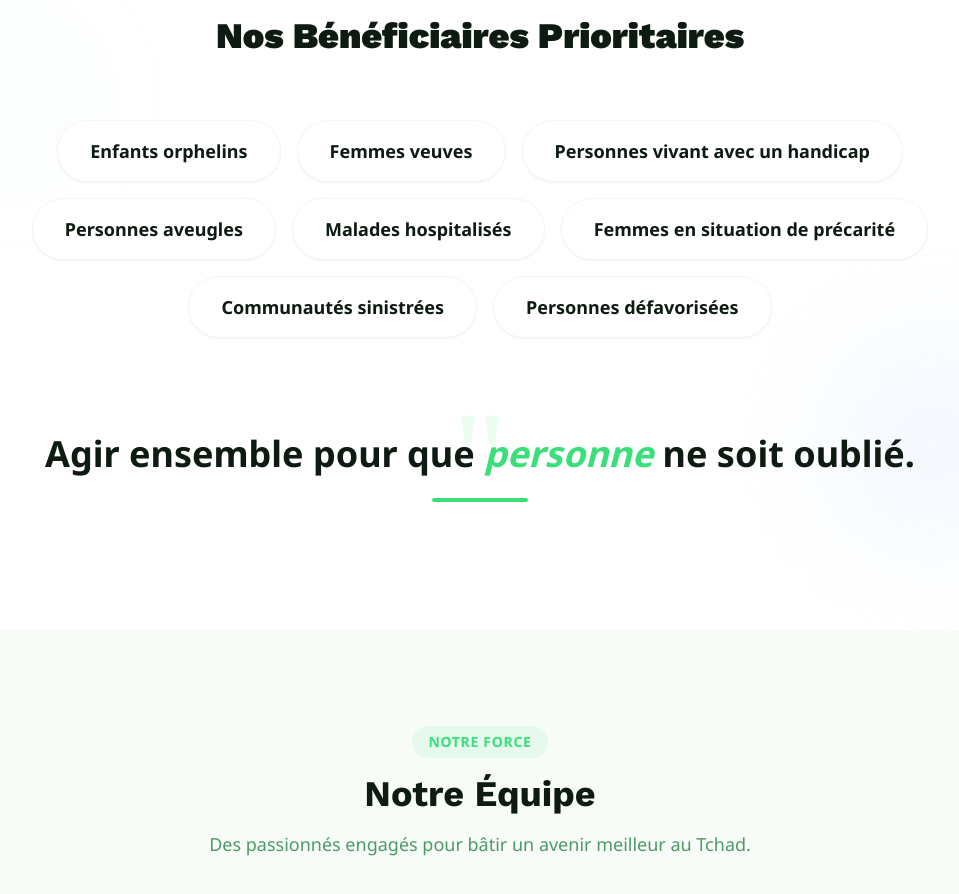
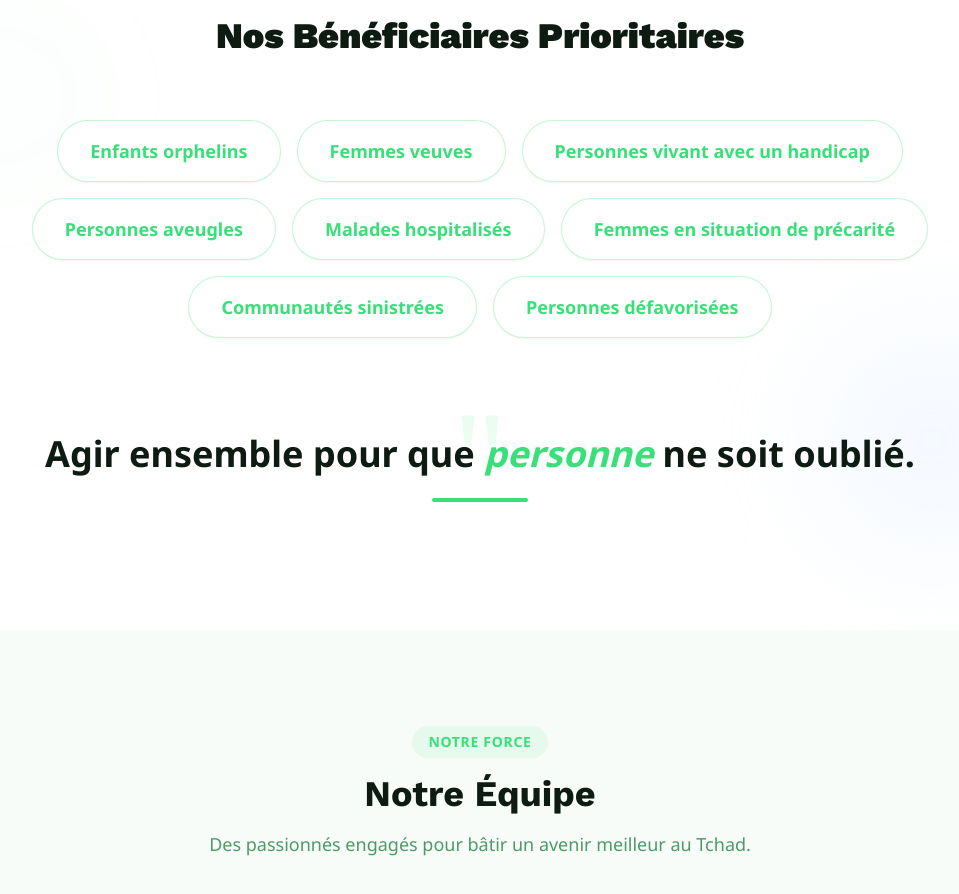
Before and after one commit to sidicksino/AAPT, a React (Vite) app: page /#/about in a window 1280 px wide. Shown: the part 2020-2914 px from the top of the page, without its empty margins (160-1119 px from the left). Built offline with nearby package versions, Linux system fonts and the light colour scheme.

Commit message:
feat: Adjust About page list item text and border colors for default and hover states.

```diff
--- a/pages/About.tsx
+++ b/pages/About.tsx
@@ -118,7 +118,7 @@ const About: React.FC = () => {
 
             <div className="flex flex-wrap justify-center gap-4 max-w-5xl mx-auto">
                 {["Enfants orphelins", "Femmes veuves", "Personnes vivant avec un handicap", "Personnes aveugles", "Malades hospitalisés", "Femmes en situation de précarité", "Communautés sinistrées", "Personnes défavorisées"].map((item, idx) => (
-                    <span key={idx} className="px-8 py-4 bg-white rounded-full text-lg font-bold text-[#0d1b12] border border-gray-100 shadow-sm hover:shadow-lg hover:border-primary/30 hover:text-primary hover:scale-105 transition-all duration-300 cursor-default">
+                    <span key={idx} className="px-8 py-4 bg-white rounded-full text-lg font-bold hover:text-[#0d1b12] border hover:border-gray-100 shadow-sm hover:shadow-lg border-primary/30 text-primary hover:scale-105 transition-all duration-300 cursor-default">
                         {item}
                     </span>
                 ))}
```
